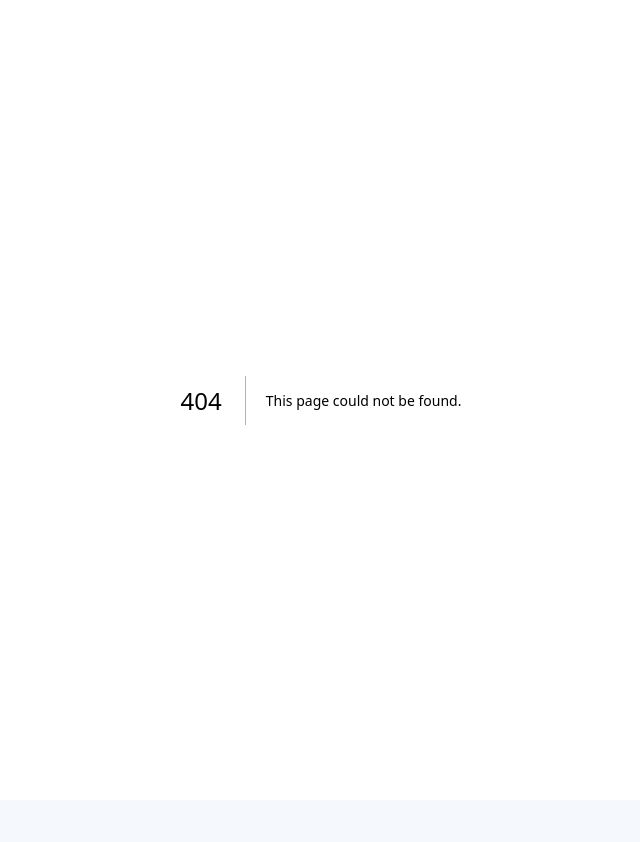
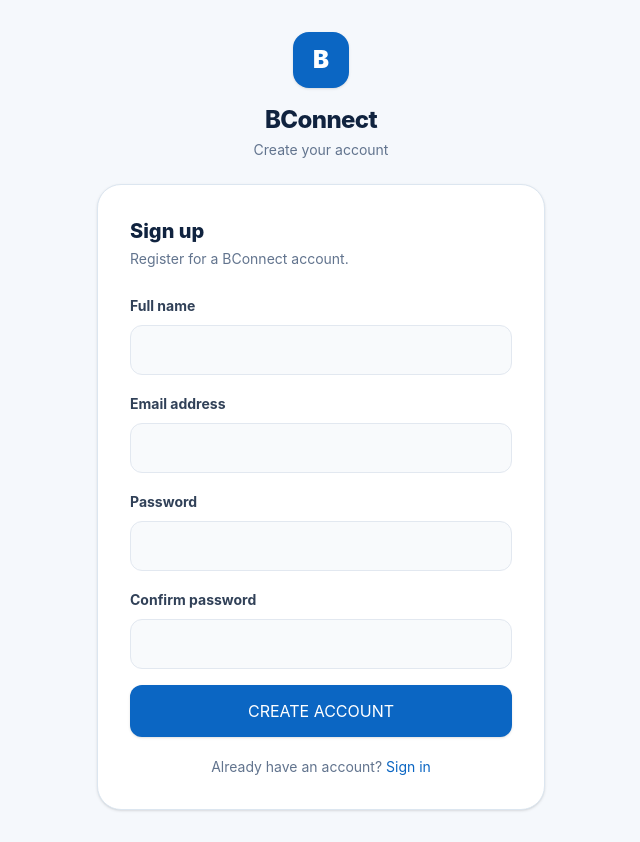
Before and after one commit to a3bcruz-jpg/BConnect, a Next.js app: page /signup in a window 1280 px wide. Before the commit this address had no page. Shown: the whole page, without its empty margins (319-959 px from the left). Before the commit the page ends 800 px from the top, so only its background shows below. Built offline with nearby package versions, Linux system fonts and the light colour scheme.

Commit message:
feat: add BConnect self sign up page

```diff
--- /dev/null
+++ b/src/app/signup/page.tsx
@@ -0,0 +1,87 @@
+'use client';
+
+import { FormEvent, useState } from 'react';
+import { useRouter } from 'next/navigation';
+import { createSupabaseBrowserClient } from '@/lib/supabase/client';
+
+export default function SignupPage() {
+  const router = useRouter();
+  const [fullName, setFullName] = useState('');
+  const [email, setEmail] = useState('');
+  const [password, setPassword] = useState('');
+  const [confirmPassword, setConfirmPassword] = useState('');
+  const [submitting, setSubmitting] = useState(false);
+  const [message, setMessage] = useState('');
+  const [error, setError] = useState('');
+
+  async function handleSubmit(event: FormEvent<HTMLFormElement>) {
+    event.preventDefault();
+    if (password !== confirmPassword) {
+      setError('Passwords do not match.');
+      return;
+    }
+    if (password.length < 8) {
+      setError('Password must be at least 8 characters.');
+      return;
+    }
+
+    setSubmitting(true);
+    setError('');
+    setMessage('');
+
+    try {
+      const supabase = createSupabaseBrowserClient();
+      const { data, error: signupError } = await supabase.auth.signUp({
+        email: email.trim(),
+        password,
+        options: { data: { full_name: fullName.trim() } },
+      });
+      if (signupError) throw signupError;
+
+      if (data.session) {
+        router.replace('/login');
+        return;
+      }
+
+      setMessage('Account created. Check your email to confirm your account, then sign in.');
+      setFullName('');
+      setEmail('');
+      setPassword('');
+      setConfirmPassword('');
+    } catch (signupError) {
+      setError(signupError instanceof Error ? signupError.message : 'Unable to create your account.');
+    } finally {
+      setSubmitting(false);
+    }
+  }
+
+  return (
+    <main className="flex min-h-screen items-center justify-center bg-[#f5f8fc] px-4 py-8">
+      <div className="w-full max-w-md">
+        <div className="mb-6 text-center">
+          <div className="mx-auto flex h-14 w-14 items-center justify-center rounded-2xl bg-[#0b66c3] text-2xl font-black text-white shadow-sm">B</div>
+          <p className="mt-4 text-2xl font-extrabold tracking-tight text-[#10233f]">BConnect</p>
+          <p className="mt-1 text-sm text-slate-500">Create your account</p>
+        </div>
+
+        <section className="rounded-3xl border border-[#dce6f0] bg-white p-6 shadow-sm sm:p-8">
+          <h1 className="text-xl font-extrabold text-[#10233f]">Sign up</h1>
+          <p className="mt-1 text-sm text-slate-500">Register for a BConnect account.</p>
+
+          {error && <div role="alert" className="mt-4 rounded-xl border border-red-200 bg-red-50 px-4 py-3 text-sm font-semibold text-red-800">{error}</div>}
+          {message && <div role="status" className="mt-4 rounded-xl border border-green-200 bg-green-50 px-4 py-3 text-sm font-semibold text-green-800">{message}</div>}
+
+          <form onSubmit={handleSubmit} className="mt-6 space-y-4">
+            <div><label htmlFor="full-name" className="text-sm font-bold text-slate-700">Full name</label><input id="full-name" type="text" required autoComplete="name" value={fullName} onChange={(event) => setFullName(event.target.value)} className="mt-2 w-full rounded-xl border border-slate-200 bg-slate-50 px-4 py-3 text-sm outline-none focus:border-[#0b66c3] focus:bg-white focus:ring-4 focus:ring-blue-50" /></div>
+            <div><label htmlFor="signup-email" className="text-sm font-bold text-slate-700">Email address</label><input id="signup-email" type="email" required autoComplete="email" value={email} onChange={(event) => setEmail(event.target.value)} className="mt-2 w-full rounded-xl border border-slate-200 bg-slate-50 px-4 py-3 text-sm outline-none focus:border-[#0b66c3] focus:bg-white focus:ring-4 focus:ring-blue-50" /></div>
+            <div><label htmlFor="signup-password" className="text-sm font-bold text-slate-700">Password</label><input id="signup-password" type="password" required minLength={8} autoComplete="new-password" value={password} onChange={(event) => setPassword(event.target.value)} className="mt-2 w-full rounded-xl border border-slate-200 bg-slate-50 px-4 py-3 text-sm outline-none focus:border-[#0b66c3] focus:bg-white focus:ring-4 focus:ring-blue-50" /></div>
+            <div><label htmlFor="confirm-password" className="text-sm font-bold text-slate-700">Confirm password</label><input id="confirm-password" type="password" required minLength={8} autoComplete="new-password" value={confirmPassword} onChange={(event) => setConfirmPassword(event.target.value)} className="mt-2 w-full rounded-xl border border-slate-200 bg-slate-50 px-4 py-3 text-sm outline-none focus:border-[#0b66c3] focus:bg-white focus:ring-4 focus:ring-blue-50" /></div>
+            <button type="submit" disabled={submitting} className="w-full rounded-xl bg-[#0b66c3] px-5 py-3.5 text-sm font-extrabold text-white shadow-sm hover:bg-[#084d91] disabled:cursor-not-allowed disabled:opacity-50">{submitting ? 'CREATING ACCOUNT…' : 'CREATE ACCOUNT'}</button>
+          </form>
+
+          <p className="mt-5 text-center text-sm text-slate-500">Already have an account? <button type="button" onClick={() => router.push('/login')} className="font-bold text-[#0b66c3] hover:underline">Sign in</button></p>
+        </section>
+      </div>
+    </main>
+  );
+}
```
